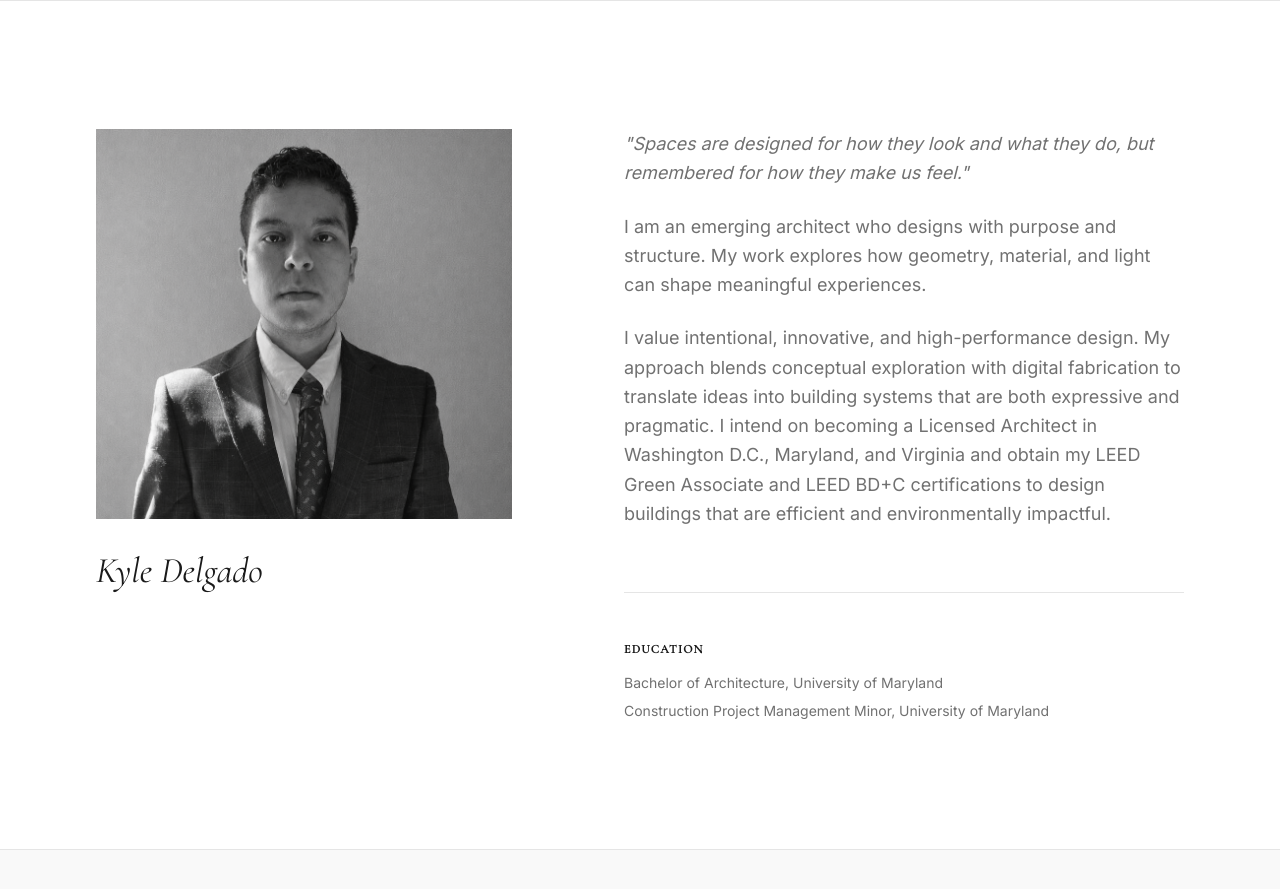
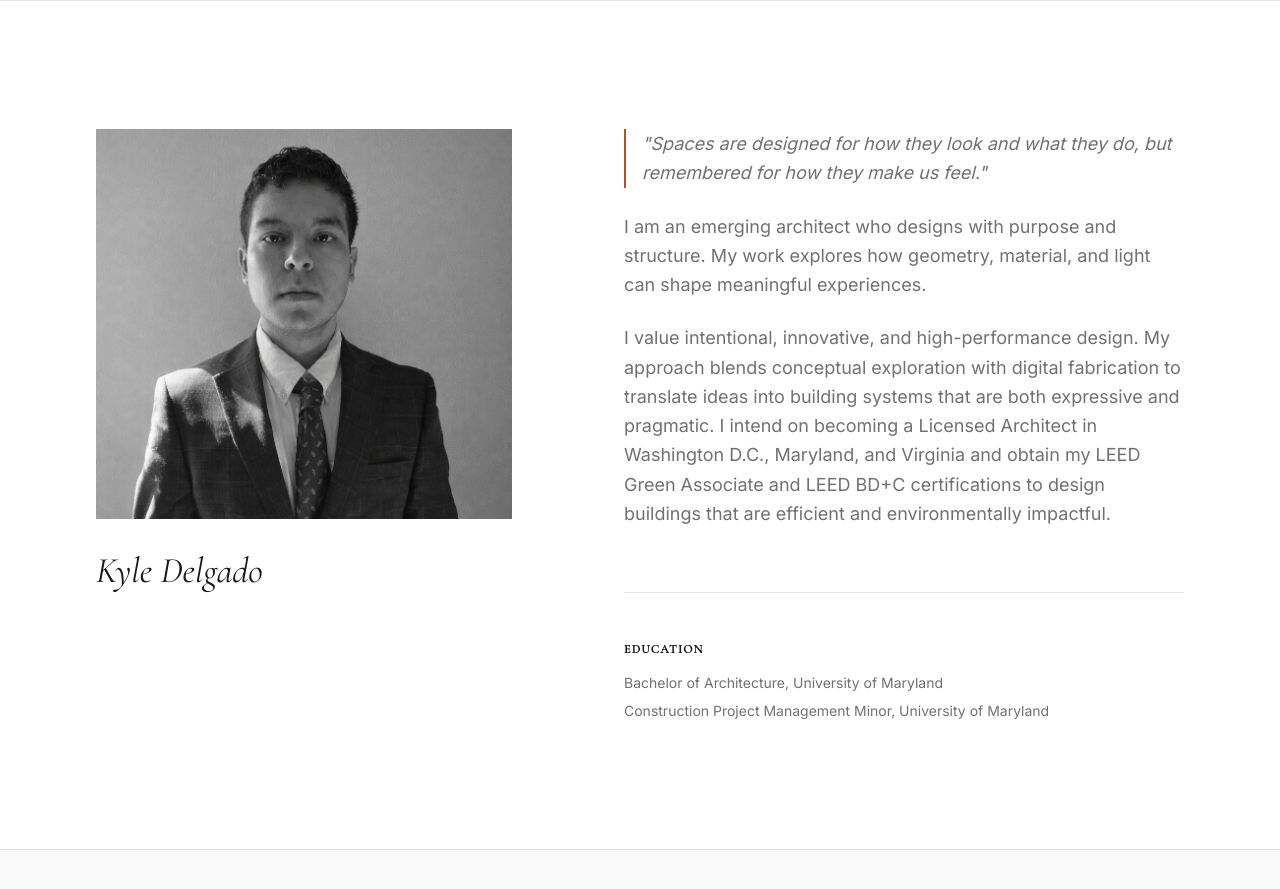
Before and after one commit to kydel10-web/UMD-Test-2, a React (Vite) app: page / in a window 1280 px wide. Shown: the part 800-1689 px from the top of the page. Built offline with nearby package versions, Linux system fonts and the light colour scheme; grey boxes are pictures that could not be loaded.

Commit message:
feat: Add terracotta left border accent to quote in About Me

```diff
--- a/src/App.tsx
+++ b/src/App.tsx
@@ -768,7 +768,7 @@ function LandingPage() {
               className="lg:col-span-7 lg:pl-12"
             >
               <div className="space-y-6 text-muted leading-relaxed text-lg">
-                <p className="italic">
+                <p className="italic border-l-2 border-accent pl-4">
                   "Spaces are designed for how they look and what they do, but remembered for how they make us feel."
                 </p>
                 <p>
```
